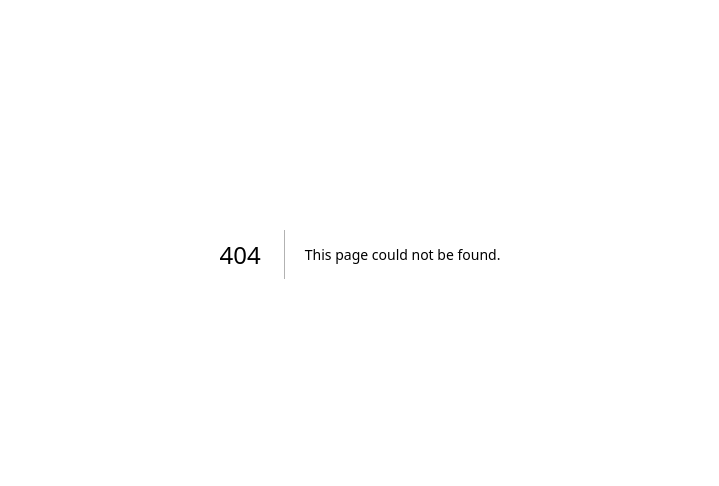
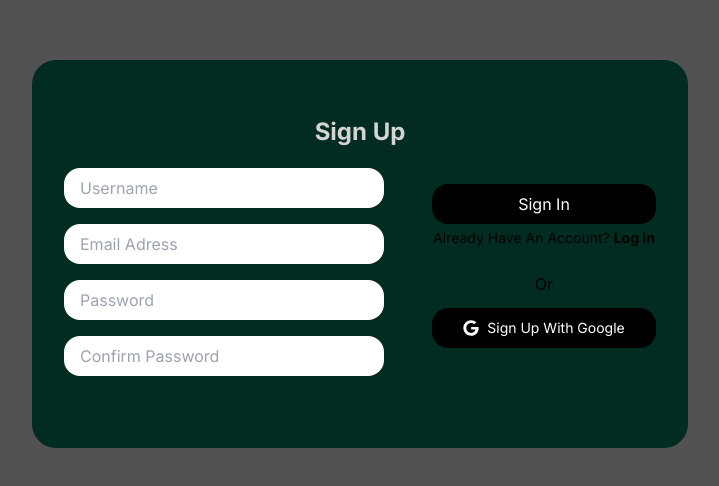
Before and after one commit to BabyDell/Fashion-Webiste, a Next.js app: page /SignUp in a window 1280 px wide. Before the commit this address had no page. Shown: the part 146-632 px from the top of the page, without its empty margins (280-999 px from the left). Built offline with nearby package versions, Linux system fonts and the light colour scheme.

Commit message:
Sign Up Page

```diff
--- a/src/app/Componenets/page.tsx
+++ b/src/app/Componenets/LandingPage.tsx
@@ -1,4 +1,4 @@
-export default function Page() {
+export default function LandingPage() {
   return (
     <>
       <div className="w-full h-dvh bg-white ">
--- a/src/app/Componenets/NavBar.tsx
+++ b/src/app/Componenets/NavBar.tsx
@@ -1,6 +1,6 @@
 "use client";
 import { useState } from "react";
-// import Link from 'next/link;
+import Link from 'next/link';
 
 export default function NavBar() {
   const [color, setColor] = useState(false);
@@ -27,9 +27,9 @@ export default function NavBar() {
       <div className="mx-auto max-w-full sm:px-6 lg:px-8">
         <div className="relative flex items-center h-16 ">
           <div className="flex flex-1 items-stret justify-center sm:items-stretch sm:justify-start">
-            <div className="flex flex-shrink-0 items-center ml-6 md:ml-8 text-xl ">
+            <Link href="/" className="flex flex-shrink-0 items-center ml-6 md:ml-8 text-xl ">
               FASHIONISTA
-            </div>
+            </Link>
             <div className="ml-0 sm:ml-6 sm:block">
               <div className="flex  items-center justify-center space-x-4">
                 <a
@@ -55,7 +55,7 @@ export default function NavBar() {
                 </a>
               </div>
             </div>
-            <form className="flex items-center max-w-sm ml-auto mr-5 grow invisible md:visible	">
+            <form className="flex items-center max-w-sm ml-auto mr-5 grow invisible md:visible">
               <label className="sr-only">Search</label>
               <div className="relative w-full">
                 <div className="absolute inset-y-0 start-0 flex items-center ps-3 pointer-events-none">
@@ -85,20 +85,20 @@ export default function NavBar() {
               </div>
             </form>
             <div className="flex items-center space-x-2 mr-8">
-              <a
-                href="/login"
+              <Link
+                href="/Login"
                 className=" bg-slate-200 hover:bg-slate-300 text-black rounded-2xl px-3 py-2 text-m font-medium "
                 aria-current="page"
               >
-                Log In
-              </a>
-              <a
-                href="#About"
+                Login
+              </Link>
+              <Link
+                href="/SignUp"
                 className=" bg-emerald-400 hover:bg-emerald-500 text-black rounded-2xl px-3 py-2 text-m font-medium"
                 aria-current="page"
               >
                 Sign Up
-              </a>
+              </Link>
             </div>
           </div>
         </div>
--- a/src/app/Pages/login.tsx
+++ b/src/app/Login/page.tsx
@@ -1,11 +1,12 @@
 import { FaUser } from "react-icons/fa";
 import { FaLock } from "react-icons/fa";
 
-export default function Login() {
+
+export default function Page() {
   const buttonStyle = "w-full h-11 border rounded-3xl flex items-center ";
 
   return (
-    <div className="w-full h-dvh flex items-center justify-center bg-neutral-50 ">
+    <div className="w-full h-dvh flex items-center justify-center bg-neutral-50 text-white">
       <div className=" bg-emerald-900 w-[420px] px-12 py-10 rounded-2xl">
         <div className="text-center pb-10 text-3xl font-bold">Login</div>
         <div className={buttonStyle + "mb-8 justify-between "}>
--- /dev/null
+++ b/src/app/SignUp/page.tsx
@@ -0,0 +1,31 @@
+import { FaGoogle } from "react-icons/fa";
+import Link from "next/link";
+
+export default function Signup() {
+  const inputStyle = "bg-white rounded-2xl w-full mb-6 text-lg h-9";
+
+  return (
+    <div className="w-full h-dvh flex items-center justify-center bg-neutral-600">
+      <div className="w-auto h-auto py-14 px-8 bg-emerald-950 rounded-3xl">
+        <div className="text-neutral-300 font-bold text-2xl w-full mb-5">
+          Sign Up
+        </div>
+        <div className="w-full block sm:flex m-auto">
+          <div className="w-80 h-auto sm:mr-12">
+            <div className="w-full h-10 bg-white rounded-2xl mb-4"><input className="h-full w-full ml-4 bg-transparent outline-0" placeholder="Username"/></div>
+            <div className="w-full h-10 bg-white rounded-2xl mb-4"><input className="h-full w-full ml-4 bg-transparent outline-0" placeholder="Email Adress"/></div>
+            <div className="w-full h-10 bg-white rounded-2xl mb-4"><input className="h-full w-full ml-4 bg-transparent outline-0" placeholder="Password"/></div>
+            <div className="w-full h-10 bg-white rounded-2xl mb-4"><input className="h-full w-full ml-4 bg-transparent outline-0" placeholder="Confirm Password"/></div>
+          </div>
+          <div className="w-56 h-auto mt-4 mx-auto">
+            <button className="w-full h-10 bg-black rounded-2xl mb-1  flex items-center justify-center"><span className=" text-white ">Sign In</span></button>
+            <div className="text-sm">Already Have An Account? <Link href="/Login" className="font-bold">Log in</Link></div>
+            <div className="mt-6 mb-3">Or</div>
+            <button className="w-full h-10 bg-black rounded-2xl mb-1 flex items-center justify-center text-white"><FaGoogle className="mr-2" /><span className="   text-sm">Sign Up With Google</span></button>
+
+          </div>
+        </div>
+      </div>
+    </div>
+  );
+}
--- a/src/app/page.tsx
+++ b/src/app/page.tsx
@@ -1,12 +1,12 @@
 import NavBar from "./Componenets/NavBar";
-import Page from "./Componenets/page";
+import LandingPage from "./Componenets/LandingPage";
 
 
 export default function App() {
   return (
     <>
   <NavBar />
-  <Page />
+  <LandingPage />
   </>
   );
 }
```
Also changed, not shown: package.json (+8 -4 lines), 1 other file (tests, documents, lock files or other folders).
